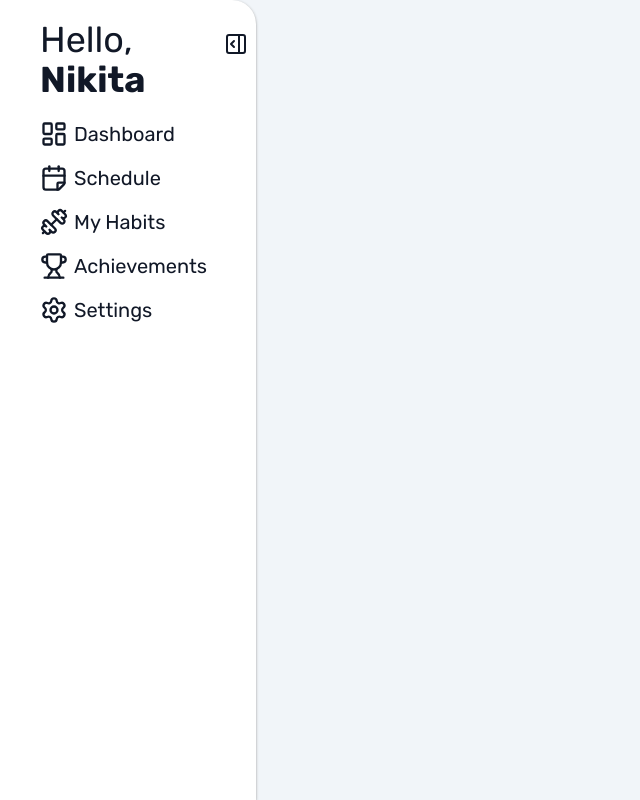
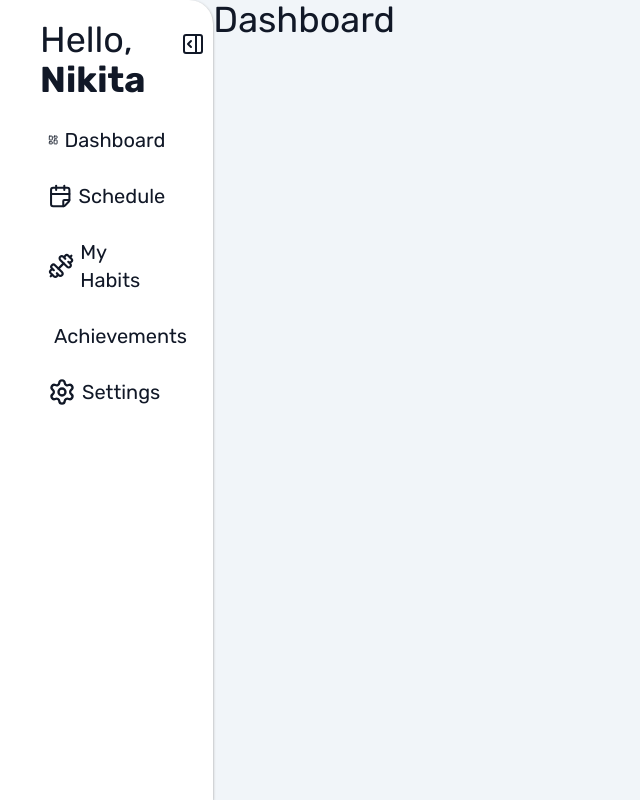
Before and after one commit to niki1tusa/the-loop, a Next.js app: page / in a window 1280 px wide. Shown: the whole page, without its empty margins (0-640 px from the left). Built offline with nearby package versions, Linux system fonts and the light colour scheme.

Commit message:
feat: design img

```diff
--- a/package.json
+++ b/package.json
@@ -10,6 +10,7 @@
     "prepare": "husky install"
   },
   "dependencies": {
+    "clsx": "^2.1.1",
     "lucide-react": "^0.548.0",
     "motion": "^12.23.24",
     "next": "16.0.0",
--- a/src/app/page.tsx
+++ b/src/app/page.tsx
@@ -2,9 +2,15 @@ import Sidebar from '../components/sidebar/Sidebar';
 
 export default function Home() {
 	return (
-		<div className='grid h-screen grid-cols-[1fr_4fr]'>
+		<div className='grid h-screen grid-cols-[1fr_5fr]'>
 			{/* navbar */}
 			<Sidebar />
+			<div>
+				{/* title */}
+				<div className='font-rubik text-4xl'>Dashboard</div>
+				{/* day card (7 days) */}
+				<ul></ul>
+			</div>
 		</div>
 	);
 }
--- a/src/components/sidebar/Sidebar.tsx
+++ b/src/components/sidebar/Sidebar.tsx
@@ -1,5 +1,6 @@
 'use client';
 
+import clsx from 'clsx';
 import { PanelRightOpen } from 'lucide-react';
 import { motion } from 'motion/react';
 import { useState } from 'react';
@@ -34,7 +35,7 @@ export default function Sidebar() {
 					return (
 						<motion.li
 							variants={textNavVariants}
-							className='flex items-center gap-1.5 text-xl'
+							className={clsx('flex items-center gap-1.5 px-2 py-1.5 text-xl hover:text-foreground/50')}
 							key={item.id}
 						>
 							<Icon size={28} />
```
Also changed, not shown: public/design.png (added), 1 other file (tests, documents, lock files or other folders).
